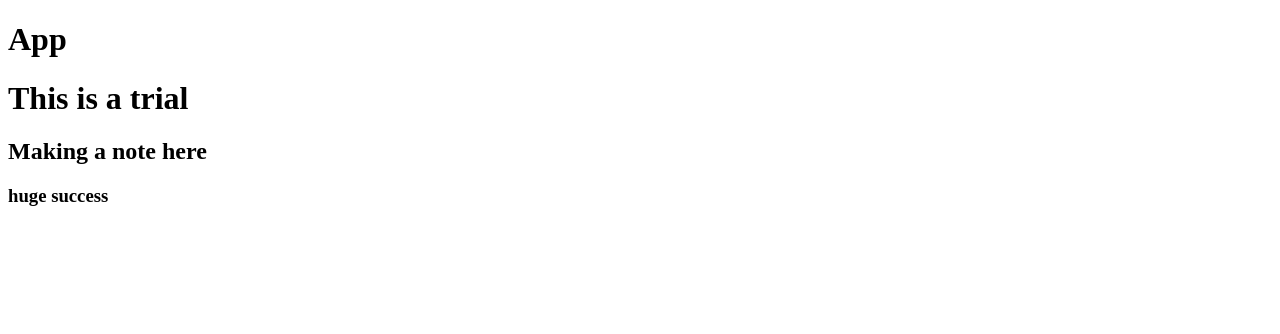
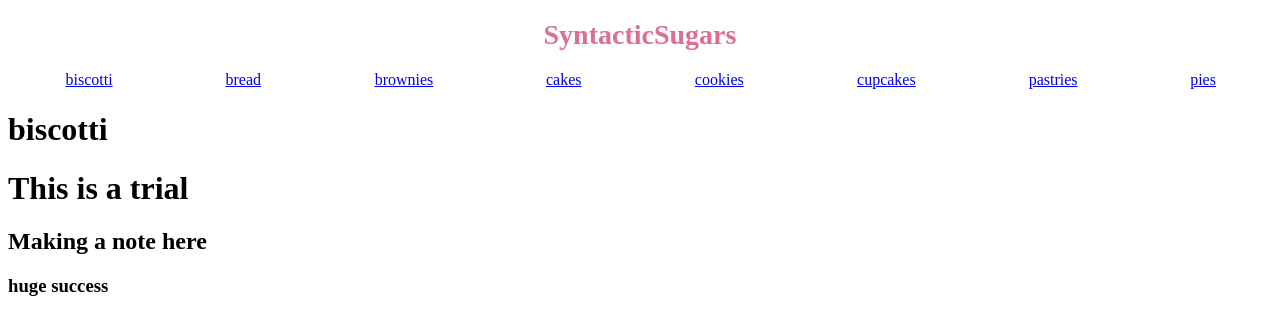
Before and after one commit to SyntacticSugars/SyntacticSugars, a React app: page /Biscotti in a window 1280 px wide. Shown: the top 334 px of the page. Built offline with nearby package versions, Linux system fonts and the light colour scheme.

Commit message:
added styled components
Co-authored-by: Sejan <sejdemi@gmail.com>

```diff
--- a/package.json
+++ b/package.json
@@ -39,11 +39,13 @@
     "cookie-parser": "^1.4.4",
     "css-loader": "^3.4.2",
     "express": "^4.17.1",
+    "node-sass": "^4.13.1",
     "nodemon": "^2.0.2",
     "react": "^16.12.0",
     "react-dom": "^16.12.0",
     "react-router-dom": "^5.1.2",
     "sass-loader": "^8.0.2",
-    "style-loader": "^1.1.3"
+    "style-loader": "^1.1.3",
+    "styled-components": "^5.0.0"
   }
 }
--- a/src/components/App.jsx
+++ b/src/components/App.jsx
@@ -1,12 +1,54 @@
 /* eslint-disable react/destructuring-assignment */
 /* eslint-disable react/prefer-stateless-function */
-import React, { Component } from 'react';
+import React from 'react';
+import styled from 'styled-components';
+import {BrowserRouter as Router, Link, Route} from 'react-router-dom';
 
-class App extends Component {
-  // renders a button and a boolean; the button flips the boolean
-  render() {
-    return (<h1>App</h1>);
+const App = () => {
+  const headerOptions = ['biscotti','bread' ,'brownies', 'cakes', 'cookies', 'cupcakes', 'pastries','pies']
+  const headersRoutes =[];
+  const headers = [];
+  const Title = styled.h1`
+    font-size: 1.75em;
+    text-align: center;
+    color: palevioletred;
+  `;
+  const LinkTitle = styled.p`
+    margin: 2%;
+    padding: 0px;
+    font-size: 1em;
+    text-align: center;
+    color: lightpurple;
+  `;
+  const MinHeader = styled.div`
+    display: flex;
+    align-items: center;
+    justify-content: space-around;
+    flex-direction: row;
+    @media (max-width: 580px) {
+      align-items: flex-start;
+      justify-content: center;
+      flex-direction: column;
+   }
+  `;
+
+
+  for(let i = 0; i < headerOptions.length; i++){
+    headersRoutes.push(<Route path={`/${headerOptions[i]}`}><h1>{headerOptions[i]}</h1></Route>)
+    headers.push(<Link to={`/${headerOptions[i]}`} ><LinkTitle>{headerOptions[i]}</LinkTitle></Link>)
   }
+
+  return(
+  <div>
+      <Title>SyntacticSugars</Title>
+      <Router>
+      <MinHeader>
+        {headers}
+      </MinHeader>
+        {headersRoutes}
+    </Router>
+  </div>
+  )
 }
 
 
--- a/src/index.js
+++ b/src/index.js
@@ -1,6 +1,6 @@
 import React from 'react';
 import { render } from 'react-dom';
 import App from './components/App.jsx';
-// import styles from './styles/master.css';
+ import styles from './styles/master.css';
 
 render(<App />, document.getElementById('root'));
--- a/src/styles/master.css
+++ b/src/styles/master.css
@@ -1,2 +1,3 @@
 /* import stylesheets to be included in bundle */
 /* @import './mainStylesheet.css'; */
+/* @import './header.css';  */
--- a/webpack.config.js
+++ b/webpack.config.js
@@ -23,7 +23,7 @@ module.exports = {
         use: ['babel-loader'],
       },
       {
-        test: /\.scss/,
+        test: /\.css?/,
         exclude: /node_modules/,
         use: ['style-loader', 'css-loader', 'sass-loader'],
       },
```
Also changed, not shown: src/styles/header.css (added, +10 -0 lines), src/assets/hamburger_icon.png (added), 1 other file (tests, documents, lock files or other folders).
